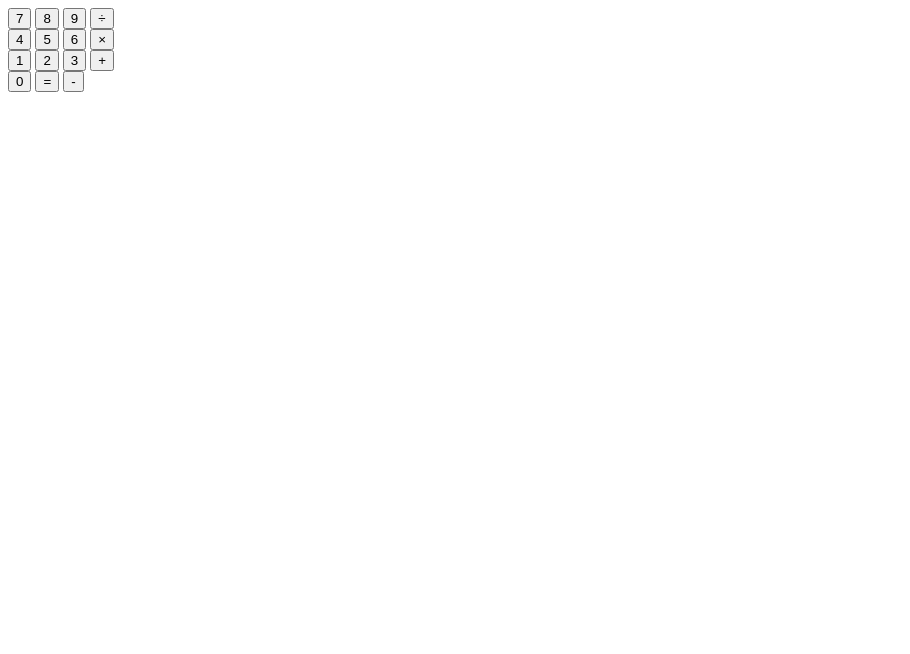
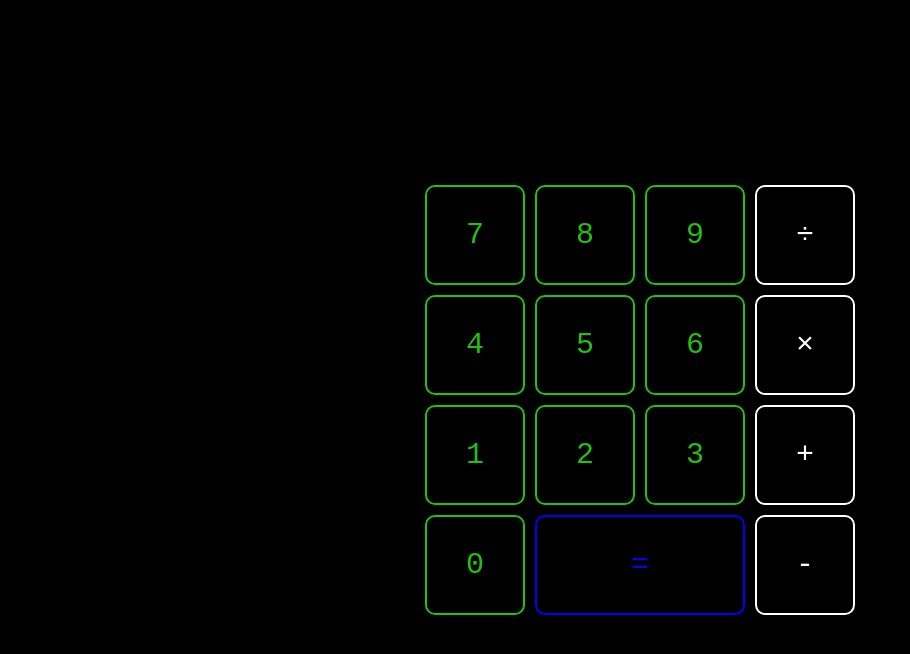
Before and after one commit to itdepends-music/odin-calculator, a plain HTML site: page index.html in a window 1280 px wide. Shown: the whole page, without its empty margins (0-910 px from the left). Drawn offline with Linux system fonts and the light colour scheme.

Commit message:
Style buttons

```diff
--- a/index.html
+++ b/index.html
@@ -14,24 +14,24 @@
                 <button>7</button>
                 <button>8</button>
                 <button>9</button>
-                <button>&divide</button>
+                <button class="operator">&divide</button>
             </div>
             <div class="button-row">
                 <button>4</button>
                 <button>5</button>
                 <button>6</button>
-                <button>&times</button>
+                <button class="operator">&times</button>
             </div>
             <div class="button-row">
                 <button>1</button>
                 <button>2</button>
                 <button>3</button>
-                <button>+</button>
+                <button class="operator">+</button>
             </div>
             <div class="button-row">
                 <button>0</button>
-                <button>=</button>
-                <button>-</button>
+                <button id="equals">=</button>
+                <button class="operator">-</button>
             </div>
         </div>
     </div>
--- a/styles.css
+++ b/styles.css
@@ -0,0 +1,50 @@
+body {
+    background-color: black;
+    margin: 0;
+    width: 100vw;
+    height: 100vh;
+}
+
+.calculator {
+    display: flex;
+    align-items: center;
+    justify-content: center;
+    width: 100vw;
+    height: 100vh;
+}
+
+.button-row {
+    display: flex;
+    gap: 10px;
+}
+
+.buttons {
+    display: flex;
+    gap: 10px;
+    flex-direction: column;
+}
+
+.buttons button {
+    width: 100px;
+    height: 100px;
+    border: none;
+    padding: 0;
+    font-family: 'Courier New', Courier, monospace;
+    font-size: 30px;
+    color: #20c20e;
+    background-color: black;
+    border: 2px solid #20c20e;
+    border-radius: 10px;
+    cursor: pointer;
+}
+
+#equals {
+    width: 210px;
+    border-color: blue;
+    color: blue;
+}
+
+button.operator {
+    border-color: white;
+    color: white;
+}
```
